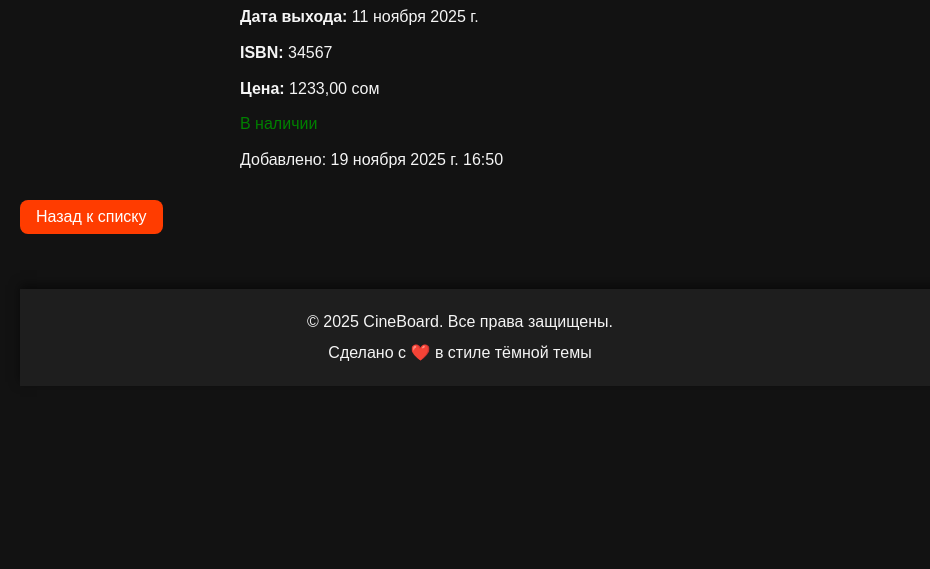
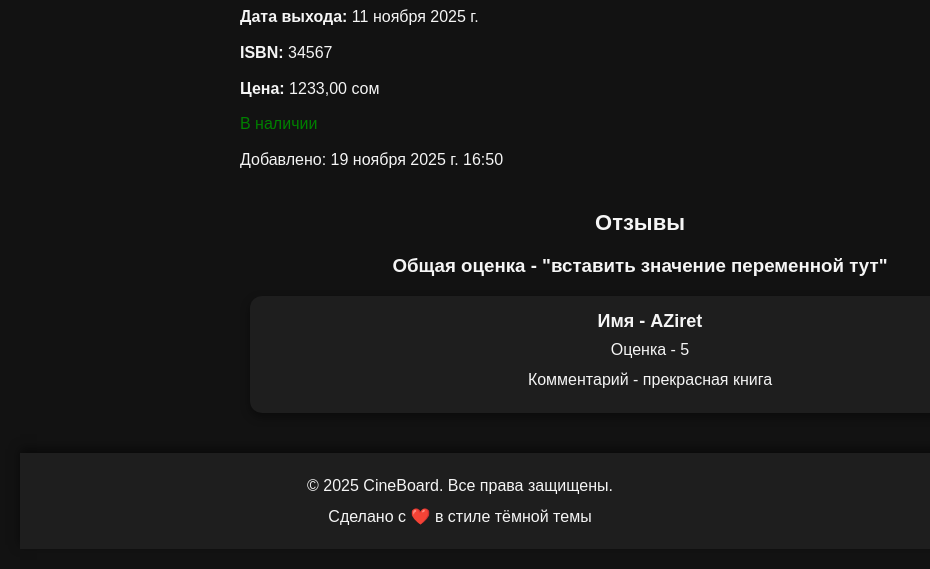
Before and after one commit to Almazbekov8/ThirdMonth, a Django app: template templates/books/book_detail.html in a window 1280 px wide. Shown: the part 361-930 px from the top of the page, without its empty margins (0-930 px from the left). Before the commit the page ends 722 px from the top, so only its background shows below. Run offline with Django 5.2, Linux system fonts and the light colour scheme; the template is opened without the code that fills it: values that come from a table or form of the project are taken from there, others are empty; data comes from the database, SQL or seed files in the repository; both versions use the stored data as it was after the commit.

Commit message:
Создал место для отзыва

```diff
--- a/books/admin.py
+++ b/books/admin.py
@@ -2,3 +2,4 @@ from django.contrib import admin
 from . import models
 
 admin.site.register(models.Book)
+admin.site.register(models.Review)
--- a/books/models.py
+++ b/books/models.py
@@ -27,3 +27,19 @@ class Book(models.Model):
     class Meta:
         verbose_name = "Book"
         verbose_name_plural = "Books"
+
+class Review(models.Model):
+    MARK =(('1', '1 - Очень плохо'),
+          ('2', '2 - Плохо'),
+          ('3', '3 - Средне'),
+          ('4', '4 - Хорошо'),
+          ('5', '5 - Отлично'),
+    )
+
+    book_choice = models.ForeignKey(Book, on_delete=models.CASCADE, related_name='reviews', verbose_name='Книга')
+    user_name = models.CharField(max_length=100, verbose_name='Имя пользователя')
+    mark = models.CharField(choices=MARK, verbose_name='Оценка')
+    comment = models.TextField(verbose_name='Комментарий')
+
+    def __str__(self):
+                return f"Отзыв от {self.user_name} - Книга: {self.book_choice.title}, Оценка: {self.mark}"
--- a/books/urls.py
+++ b/books/urls.py
@@ -6,5 +6,5 @@ urlpatterns = [
     path('current-time/', views.current_time_view, name='current_time'),
     path('random-quote/', views.random_quote_view, name='random_quote'),
     path('book_list/', views.book_list_view, name = 'book_list'),
-    path('book_list/<int:id>', views.book_detail_view, name = 'book_detail'),
+    path('book_list/<int:id>/', views.book_detail_view, name = 'book_detail'),
 ]
--- a/templates/books/book_detail.html
+++ b/templates/books/book_detail.html
@@ -28,7 +28,21 @@
     <p>Добавлено: {{ book.created_at }}</p>
 
     <br>
-    <a href="/books/">Назад к списку</a>
+    <h2>Отзывы</h2>
+
+    <h3>Общая оценка - "вставить значение переменной тут"</h3>
+
+    <ol>
+        <!-- Вставить цикл тут -->
+         {% for i in book.reviews.all %}
+        <li>
+            <h2>Имя - {{i.user_name}}</h2>
+            <p>Оценка - {{i.mark}}</p>
+            <p>Комментарий - {{i.comment}}</p>
+        </li>
+        {% endfor %}
+        <!-- Закрыть цикл тут -->
+    </ol>
     {% include 'footer.html' %}
 </body>
 </html>
--- a/templates/books/books.html
+++ b/templates/books/books.html
@@ -20,7 +20,7 @@
             <p>Страниц: {{ i.pages }}</p>
             <p>Дата публикации: {{ i.published_date }}</p>
 
-            <a href="/book_list{{ i.id }}/">Подробнее</a>
+            <a href="{% url 'book_detail' i.id %}">Подробнее</a>
         </li>
         <hr>
         {% endfor %}
```
Also changed, not shown: books/migrations/0002_alter_book_options_alter_book_genre_review.py (added), db.sqlite3.
